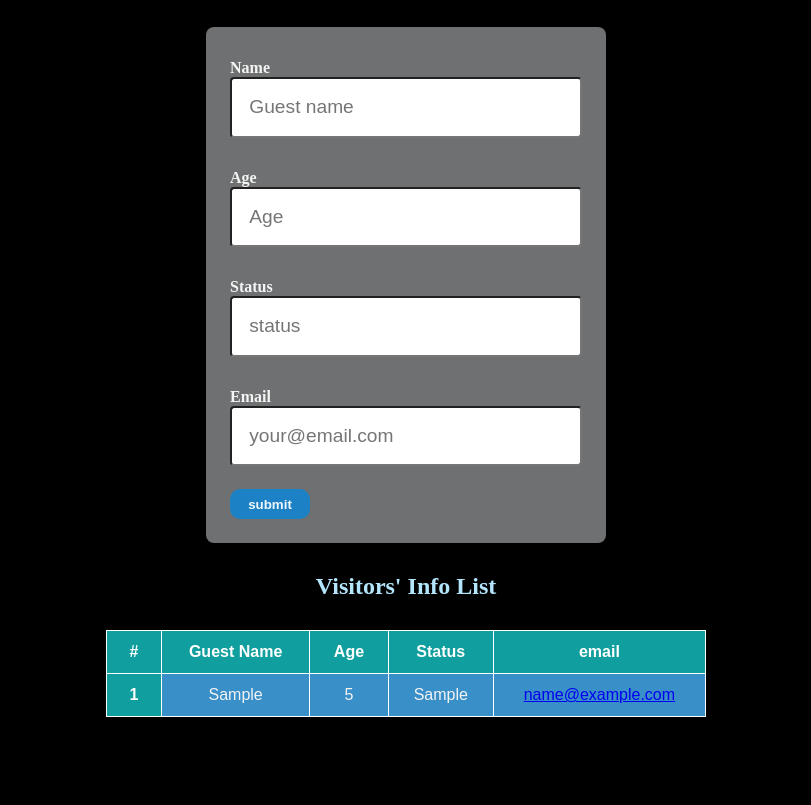
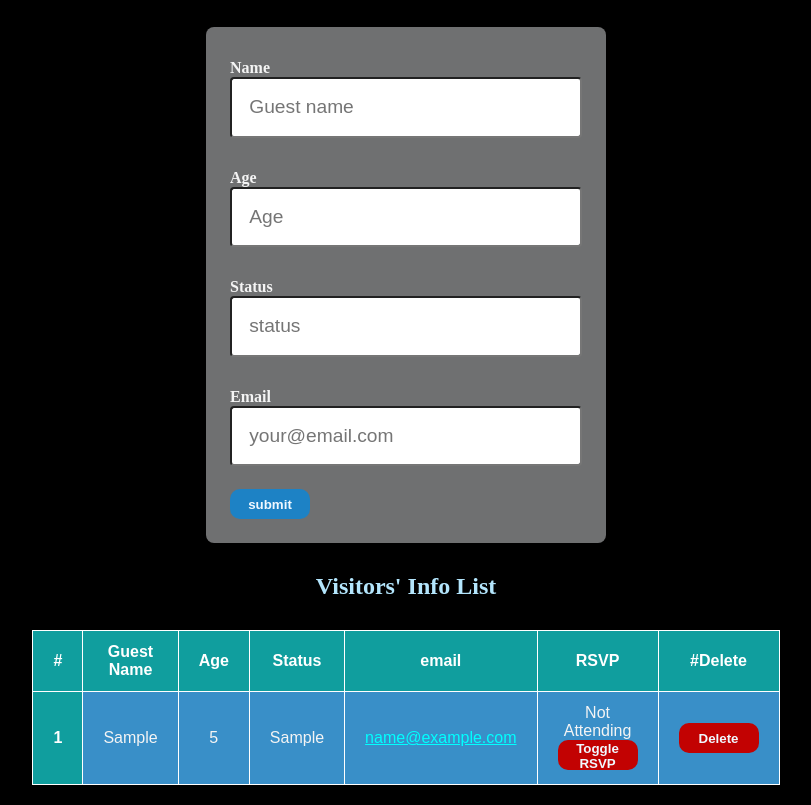
Before and after one commit to abdibasit-osman/Code-Challenge-2, a website: page index.html in a window 1280 px wide. Both pictures are taken after typing "Sample", "5", "Sample", "name@example.com" into the empty fields and a click on the button "submit". Shown: the part 85-890 px from the top of the page, without its empty margins (234-1045 px from the left). Before the commit the page ends 822 px from the top, so only its background shows below. Drawn offline with Linux system fonts and the light colour scheme.

Commit message:
add togle rsvp & delete button

```diff
--- a/index.html
+++ b/index.html
@@ -45,6 +45,8 @@
                         <th>Age</th>
                         <th>Status</th>
                         <th>email</th>
+                         <th>RSVP</th>
+                        <th>#Delete</th>
                     </tr>
                 </thead>
                 <tbody id="tableBody">
--- a/src/index.js
+++ b/src/index.js
@@ -33,7 +33,9 @@ formEntry.addEventListener("submit", function(e){
             return;
         }
 
-        inputArray.push({id: inputId++, nameInput: name, ageInput: age, statusInput: status, emailInput: email})
+        inputArray.push({
+            id: inputId++, nameInput: name, ageInput: age, statusInput: status, emailInput: email, rsvp: "Not Attending"
+        })
         renderFormInput();
 
     formEntry.reset();
@@ -51,7 +53,33 @@ formEntry.addEventListener("submit", function(e){
                         <td>${item.ageInput}</td>
                         <td>${item.statusInput}</td>
                         <td><a href="mailto:${item.emailInput}">${item.emailInput}</a></td>
+                        <td>
+                            <span>${item.rsvp}</span>
+                            <button onclick="toggleRSVP(${item.id})" class="rsvbButton">
+                                Toggle RSVP
+                            </button>
+                        </td>
+                        <td>
+                            <button onclick="deleteGuest(${item.id})" class="deleteButton">Delete</button>
+                        </td>
                     </tr>
             `
         })
      }
+
+// function to delete guest
+     function deleteGuest(id){
+        inputArray = inputArray.filter (item => item.id !== id);
+        renderFormInput();
+     }
+
+// function to add rsvp toggle
+     function toggleRSVP(id){
+        inputArray = inputArray.map(item => {
+            if(item.id === id){
+                item.rsvp = item.rsvp === "Attending" ? "Attending" : "Attending";
+            }
+            return item;
+        })
+            renderFormInput();
+     }
--- a/style.css
+++ b/style.css
@@ -96,3 +96,41 @@ form{
     color: white;
     font-weight: bold;
 }
+
+ a{
+    color: rgb(1, 255, 255);
+}
+
+.deleteButton{
+    width: 80px;
+    height: 30px;
+    border: none;
+    border-radius: 10px;
+    background-color: rgb(194, 2, 2);
+    color: aliceblue;
+    font-weight: bold;
+    cursor: pointer;
+}
+.deleteButton:hover{
+    background-color: rgb(201, 71, 71);
+  }
+.deleteButton:active{
+    background-color: rgb(181, 105, 105);
+  }
+
+  .rsvbButton{
+    width: 80px;
+    height: 30px;
+    border: none;
+    border-radius: 10px;
+    background-color: rgb(194, 2, 2);
+    color: aliceblue;
+    font-weight: bold;
+    cursor: pointer;
+}
+.rsvbButton:hover{
+    background-color: rgb(201, 71, 71);
+  }
+.rsvbButton:active{
+    background-color: rgb(181, 105, 105);
+  }
```
